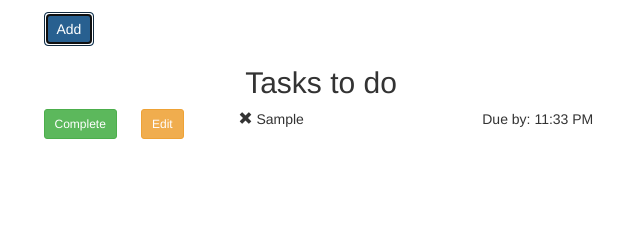
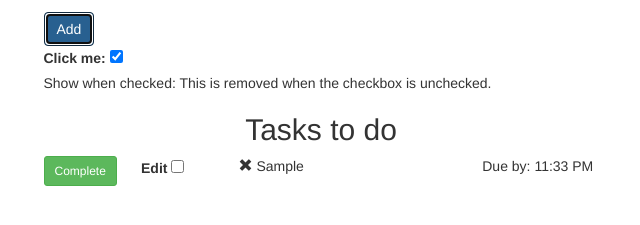
Before and after one commit to nathan-j-brenner/diamler, a website: page todo/index.html in a window 1280 px wide. Both pictures are taken after typing "Sample" into the empty fields and a click on the button "Add". Shown: the part 227-452 px from the top of the page, without its empty margins (319-959 px from the left). Drawn offline with nearby package versions, Linux system fonts and the light colour scheme; some packages are replaced by stand-ins of ours; a script that the page names is missing.

Commit message:
played with ng-if

```diff
--- a/todo/todo/todo.html
+++ b/todo/todo/todo.html
@@ -10,6 +10,11 @@
 	</div>
 	<button class='btn btn-primary'>Add</button>
 </form>
+  <label>Click me: <input type="checkbox" ng-model="checked" ng-init="checked=true" /></label><br/>
+Show when checked:
+<span ng-if="checked" class="animate-if">
+  This is removed when the checkbox is unchecked.
+</span>
 <div ng-hide='vm.tasks.length == 0'>
 	<h2 class='text-center'>Tasks to do</h2>
 	<div ng-repeat='task in vm.tasks'>
@@ -18,10 +23,17 @@
 				<button class='btn btn-success btn-sm' ng-click='vm.completeTask(task)'>Complete</button>
 			</div>
 			<div class='col-sm-2'>
-				<button class='btn btn-warning btn-sm' ng-click='vm.editTask(task)'>Edit</button>
+				<!--
+				Not sure what I like more.
+				If line 27 is active, with a button click, the task is popped from the tasks array and moved back into the form
+				If line 28 is active, If the checkbox is checked, you can edit the task as it is in the tasks array
+				-->
+				<!--<button class='btn btn-warning btn-sm' ng-click='vm.editTask(task)'>Edit</button>-->
+				<label>Edit <input type="checkbox" ng-model="checked" ng-init="checked=false" /></label>
 			</div>
 			<div class='col-sm-5'>
-				<span class='glyphicon glyphicon-remove'></span> {{task.task}}
+				<p ng-if="!checked"><span class='glyphicon glyphicon-remove'></span> {{task.task}}</p>
+				<input type="text" ng-if="checked" class="animate-if" ng-model="task.task"/>
 			</div>
 			<div class='col-sm-3'>
 				Due by: {{task.dueTime | date:'shortTime' }}
```
